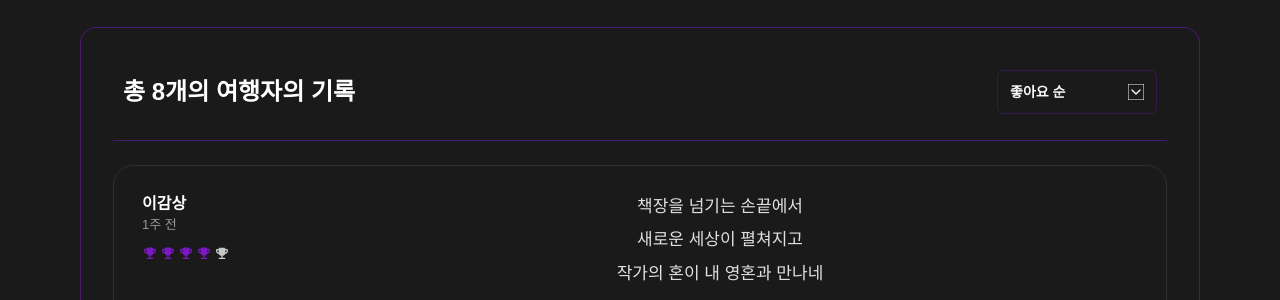
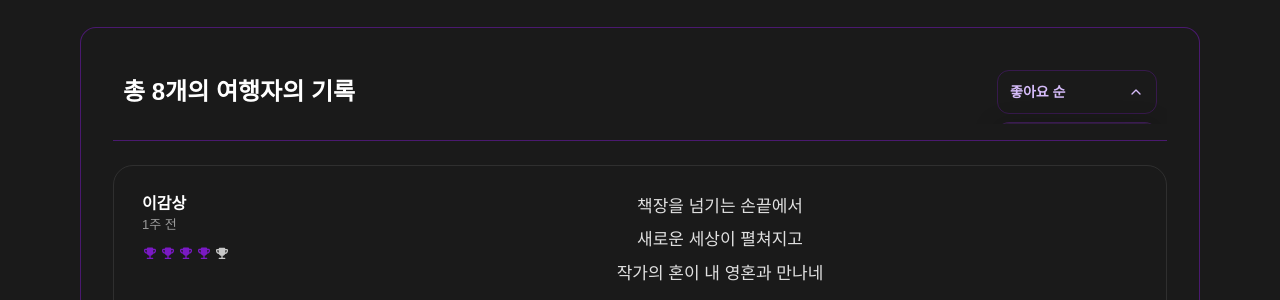
Before and after one commit to Fanta-Poem/Fanta-Poem_frontend, a Next.js app: page /book/1 in a window 1280 px wide. Both pictures are taken after a click on the button "좋아요 순". Shown: the part 447-747 px from the top of the page. Built offline with nearby package versions, Linux system fonts and the light colour scheme.

Commit message:
feat :: 드롭다운 버튼 컴포넌트로 분리

```diff
--- a/app/book/[id]/page.tsx
+++ b/app/book/[id]/page.tsx
@@ -1,8 +1,9 @@
 "use client";
 
+import { useState } from "react";
 import BackButton from "@/app/components/BackButton";
-import UserRating from "@/app/components/UserRating";
 import CommentCard from "@/app/components/CommentCard";
+import Dropdown from "@/app/components/Dropdown";
 import * as S from "./style";
 
 const mockComments = [
@@ -40,7 +41,14 @@ const mockComments = [
   },
 ];
 
+const sortOptions = [
+  { value: "likes", label: "좋아요 순" },
+  { value: "latest", label: "최신순" },
+  { value: "oldest", label: "오래된 순" },
+];
+
 export default function BookDetailPage() {
+  const [sortBy, setSortBy] = useState("likes");
   return (
     <S.BookDetailContainer>
       <S.BookDetailInner>
@@ -97,15 +105,12 @@ export default function BookDetailPage() {
           <S.CommentsHeader>
             <S.CommentsHeaderInner>
               <S.CommentsTitle>총 8개의 여행자의 기록</S.CommentsTitle>
-              <S.YearFilter>
-                <p>좋아요 순</p>
-                <S.ChevronIcon>
-                  <img
-                    src="/assets/57fe073068e40b1c404cb5ea96de3eee97fbc0de.svg"
-                    alt="chevron"
-                  />
-                </S.ChevronIcon>
-              </S.YearFilter>
+              <Dropdown
+                options={sortOptions}
+                value={sortBy}
+                onChange={setSortBy}
+                width="160px"
+              />
             </S.CommentsHeaderInner>
             <S.Separator />
           </S.CommentsHeader>
--- /dev/null
+++ b/app/components/Dropdown/index.tsx
@@ -0,0 +1,86 @@
+"use client";
+
+import { useState, useRef, useEffect } from "react";
+import * as S from "./style";
+import { ChevronDown } from "lucide-react";
+
+export interface DropdownOption {
+  value: string;
+  label: string;
+}
+
+interface DropdownProps {
+  options: DropdownOption[];
+  value: string;
+  onChange: (value: string) => void;
+  placeholder?: string;
+  width?: string;
+}
+
+export default function Dropdown({
+  options,
+  value,
+  onChange,
+  placeholder = "선택하세요",
+  width = "120px",
+}: DropdownProps) {
+  const [isOpen, setIsOpen] = useState(false);
+  const dropdownRef = useRef<HTMLDivElement>(null);
+
+  const selectedOption = options.find((option) => option.value === value);
+
+  const handleToggle = () => {
+    setIsOpen(!isOpen);
+  };
+
+  const handleSelect = (optionValue: string) => {
+    onChange(optionValue);
+    setIsOpen(false);
+  };
+
+  useEffect(() => {
+    const handleClickOutside = (event: MouseEvent) => {
+      if (
+        dropdownRef.current &&
+        !dropdownRef.current.contains(event.target as Node)
+      ) {
+        setIsOpen(false);
+      }
+    };
+
+    if (isOpen) {
+      document.addEventListener("mousedown", handleClickOutside);
+    }
+
+    return () => {
+      document.removeEventListener("mousedown", handleClickOutside);
+    };
+  }, [isOpen]);
+
+  return (
+    <S.DropdownWrapper ref={dropdownRef} width={width}>
+      <S.DropdownButton onClick={handleToggle}>
+        <S.DropdownText>
+          {selectedOption ? selectedOption.label : placeholder}
+        </S.DropdownText>
+        <S.ChevronIcon isOpen={isOpen}>
+          <ChevronDown size={16} color="var(--light-primary)" />
+        </S.ChevronIcon>
+      </S.DropdownButton>
+
+      {isOpen && (
+        <S.DropdownMenu>
+          {options.map((option) => (
+            <S.DropdownItem
+              key={option.value}
+              active={option.value === value}
+              onClick={() => handleSelect(option.value)}
+            >
+              {option.label}
+            </S.DropdownItem>
+          ))}
+        </S.DropdownMenu>
+      )}
+    </S.DropdownWrapper>
+  );
+}
--- /dev/null
+++ b/app/components/Dropdown/style.ts
@@ -0,0 +1,84 @@
+import styled from "@emotion/styled";
+
+export const DropdownWrapper = styled.div<{ width: string }>`
+  position: relative;
+  width: ${(props) => props.width};
+`;
+
+export const DropdownButton = styled.button`
+  display: flex;
+  align-items: center;
+  justify-content: space-between;
+  gap: 8px;
+  width: 100%;
+  background: transparent;
+  border: 1px solid rgba(122, 25, 196, 0.3);
+  border-radius: 12px;
+  padding: 12px;
+  cursor: pointer;
+  transition: all 0.3s ease;
+
+  &:hover {
+    border-color: rgba(122, 25, 196, 0.5);
+    background: rgba(122, 25, 196, 0.1);
+  }
+`;
+
+export const DropdownText = styled.span`
+  font-family: "IM_Hyemin", sans-serif;
+  font-size: 14px;
+  line-height: 18px;
+  font-weight: bold;
+  color: var(--light-primary);
+  white-space: nowrap;
+`;
+
+export const ChevronIcon = styled.div<{ isOpen: boolean }>`
+  display: flex;
+  align-items: center;
+  justify-content: center;
+  transition: transform 0.3s ease;
+  transform: ${(props) => (props.isOpen ? "rotate(180deg)" : "rotate(0deg)")};
+`;
+
+export const DropdownMenu = styled.div`
+  position: absolute;
+  top: calc(100% + 8px);
+  right: 0;
+  width: 100%;
+  background: rgba(31, 31, 31, 0.95);
+  backdrop-filter: blur(20px);
+  -webkit-backdrop-filter: blur(20px);
+  border: 1px solid rgba(122, 25, 196, 0.3);
+  border-radius: 12px;
+  overflow: hidden;
+  box-shadow: 0 4px 24px rgba(0, 0, 0, 0.3);
+  z-index: 10;
+`;
+
+export const DropdownItem = styled.button<{ active?: boolean }>`
+  width: 100%;
+  padding: 12px 16px;
+  background: ${(props) =>
+    props.active ? "rgba(122, 25, 196, 0.2)" : "transparent"};
+  border: none;
+  font-family: "IM_Hyemin", sans-serif;
+  font-size: 14px;
+  line-height: 18px;
+  color: ${(props) => (props.active ? "var(--primary)" : "white")};
+  text-align: left;
+  cursor: pointer;
+  transition: all 0.3s ease;
+
+  &:hover {
+    background: rgba(122, 25, 196, 0.15);
+  }
+
+  &:first-of-type {
+    border-radius: 12px 12px 0 0;
+  }
+
+  &:last-of-type {
+    border-radius: 0 0 12px 12px;
+  }
+`;
```
Also changed, not shown: app/search/page.tsx (+12 -29 lines).
